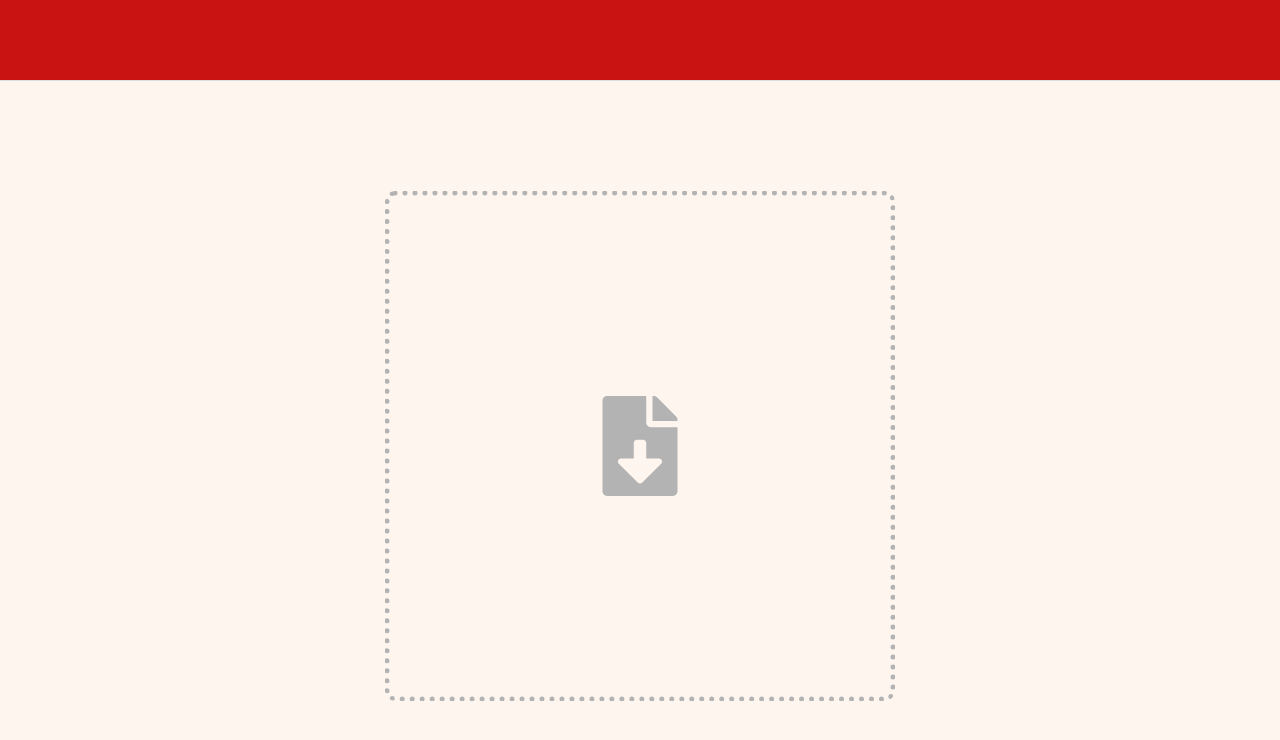
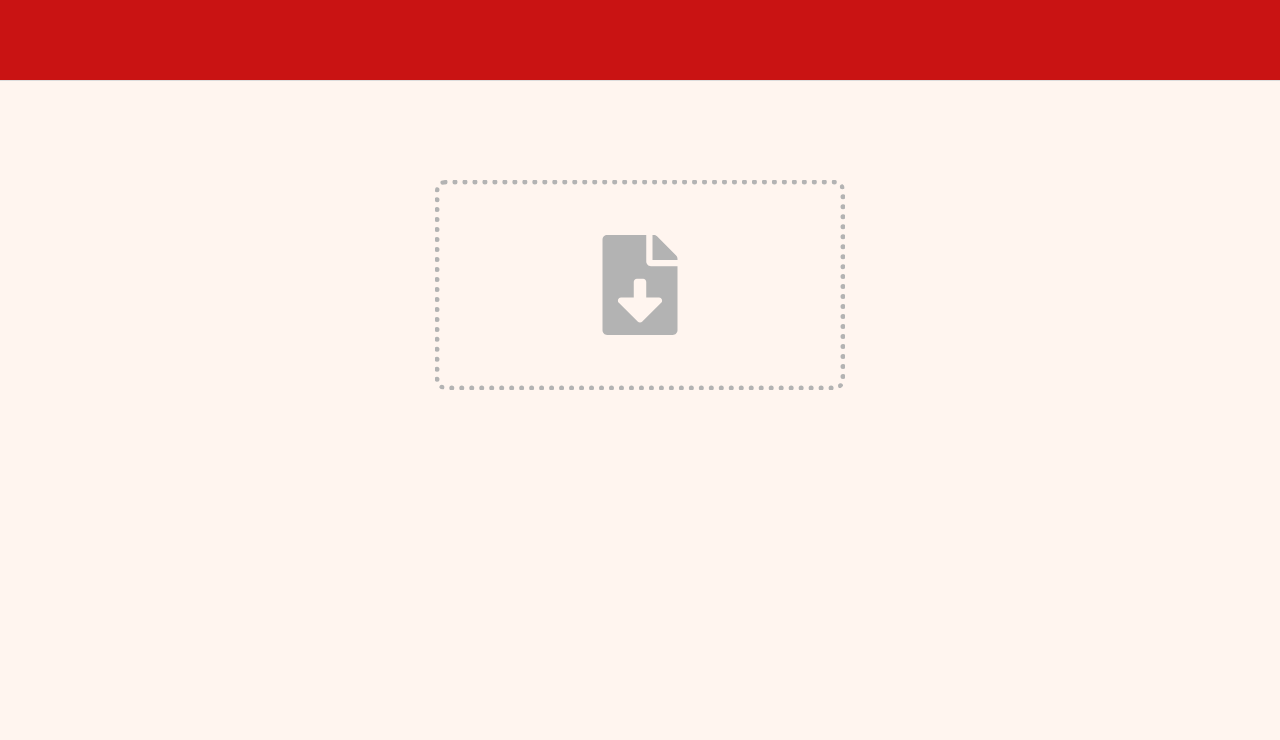
Before and after one commit to fractalxg/portfolio-generative-ai, a React (Vite) app in the folder frontend/: page / in a window 1280 px wide. Shown: the top 740 px of the page. Built offline with nearby package versions, Linux system fonts and the light colour scheme.

Commit message:
style: drag and drop size

```diff
--- a/frontend/components/DragAndDrop.css
+++ b/frontend/components/DragAndDrop.css
@@ -2,14 +2,14 @@
   display: flex;
   height: 91.5vh;
   justify-content: center;
-  align-items: center;
 }
 .drag-and-drop-content {
   display: grid;
   border: 5px dotted #b3b3b3;
   border-radius: 10px;
-  padding: 200px;
+  padding: 50px 150px 50px 150px;
   justify-content: center;
+  margin-top: 100px;
 }
 .drag-and-drop-content:hover{
   background-color: #b8b8b8;
```
